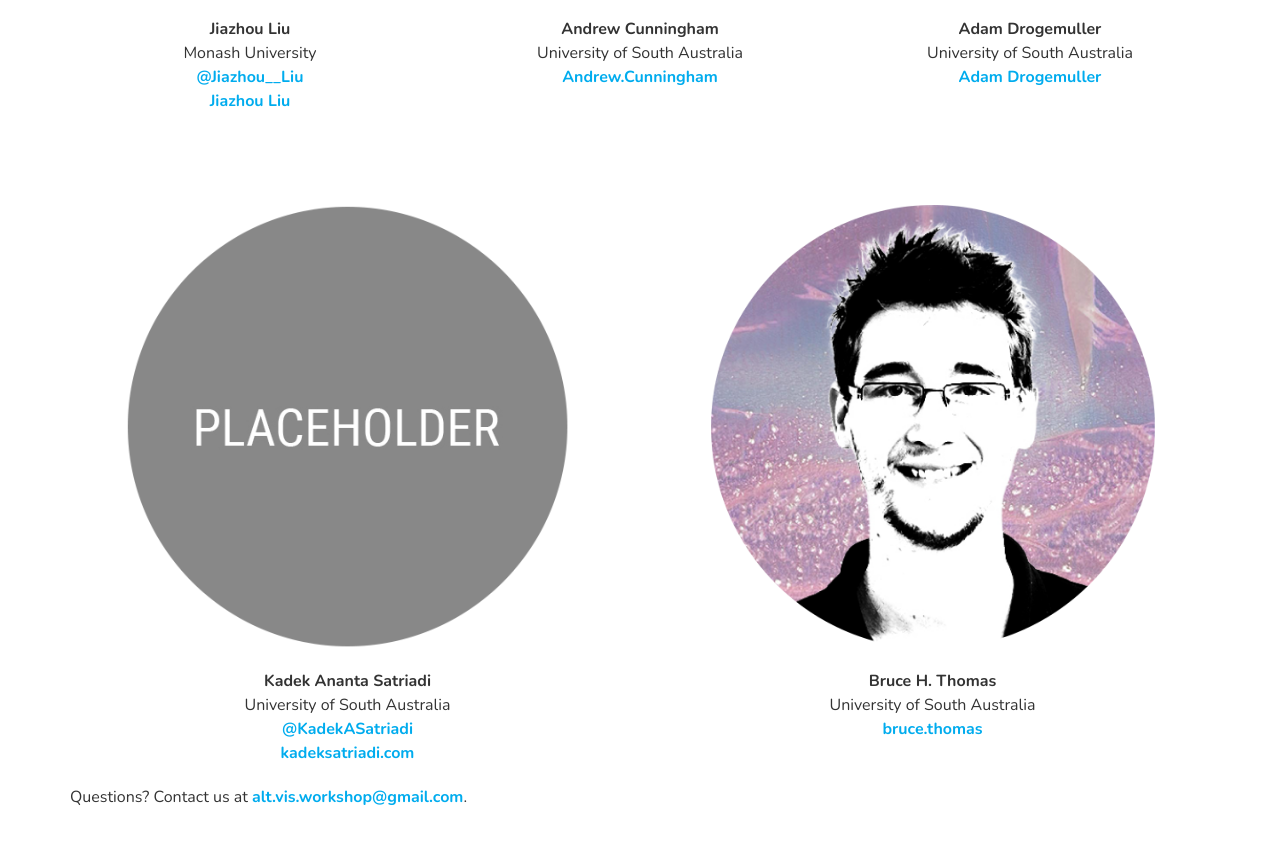
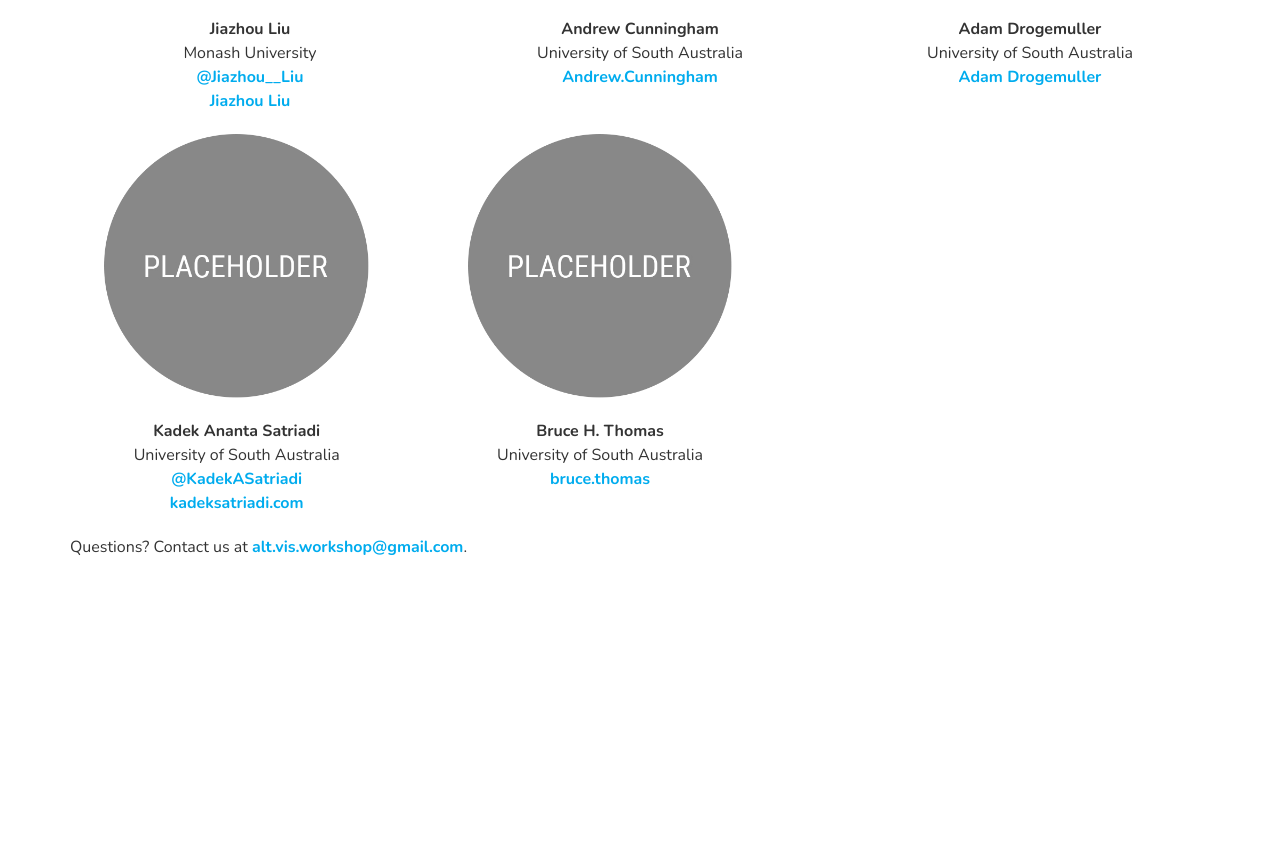
Before and after one commit to ia2workshop2022/ia2workshop2022.github.io, a website: page index.html in a window 1280 px wide. Shown: the part 3226-4070 px from the top of the page. After the commit the page ends 3901 px from the top, so only its background shows below. Drawn offline with nearby package versions, Linux system fonts and the light colour scheme.

Commit message:
Update index.html

```diff
--- a/index.html
+++ b/index.html
@@ -191,12 +191,14 @@
         </p>
       </div>
       <div class="col-sm">
-        <img class="headshot" src="./img/headshots/lonnie_circle-01.png">
+        <img class="headshot" src="./img/headshots/placeholder.png">
         <p class="bio">
           <b>Bruce H. Thomas</b><br>
           University of South Australia<br>
           <a target="_blank" href="https://people.unisa.edu.au/bruce.thomas" target="_blank">bruce.thomas</a><br>
         </p>
+      </div>
+      <div class="col-sm">
       </div>
     </div></br></br></br>
     <p>Questions? Contact us at <a target="_blank" href="@mailto:alt.vis.workshop@gmail.com" target="_blank">alt.vis.workshop@gmail.com</a>.</p>
```
